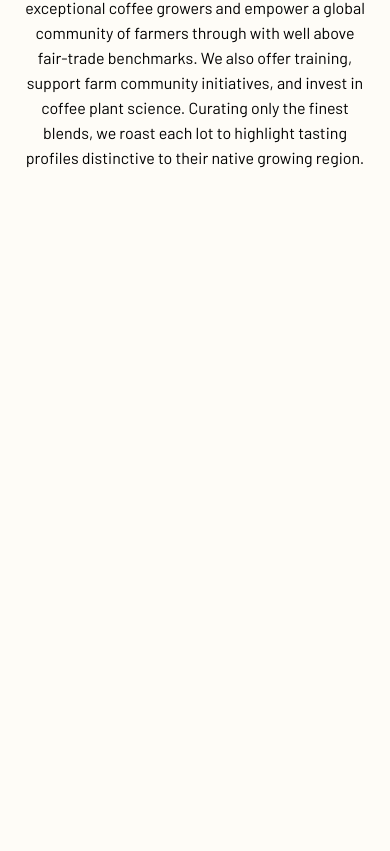
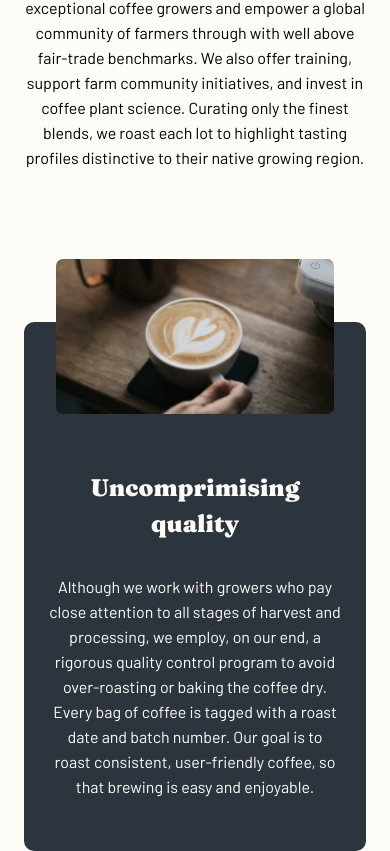
Before and after one commit to kebin20/coffee-roasters-website, a React (Vite) app: page / in a window 390 px wide. Shown: the part 1320-2171 px from the top of the page. Before the commit the page ends 1490 px from the top, so only its background shows below. Built offline with nearby package versions, Linux system fonts and the light colour scheme.

Commit message:
style: quality section completed for mobile

```diff
--- a/src/Pages/AboutUs.jsx
+++ b/src/Pages/AboutUs.jsx
@@ -5,6 +5,7 @@ import Footer from '../UI/Footer';
 
 /* Images */
 import commitment from '../assets/about/mobile/image-commitment.jpg';
+import quality from '../assets/about/mobile/image-quality.jpg';
 
 export default function AboutUs() {
   return (
@@ -21,8 +22,12 @@ export default function AboutUs() {
           </p>
         </section>
 
-        <section className={styles.ourCommitment}>
-          <img className={styles.ourCommitmentImage} src={commitment} alt="picture of a guy pouring coffee" />
+        <section className={styles.ourCommitmentContainer}>
+          <img
+            className={styles.ourCommitmentImage}
+            src={commitment}
+            alt="picture of a guy pouring coffee"
+          />
           <h1>Our commitment</h1>
           <p>
             We’re built on a simple mission and a commitment to doing good along
@@ -38,6 +43,25 @@ export default function AboutUs() {
             profiles distinctive to their native growing region.
           </p>
         </section>
+
+        <section className={styles.qualityContainer}>
+          <div className={styles.imageWrapper}>
+            <img
+              className={styles.qualityImage}
+              src={quality}
+              alt="image of coffee"
+            />
+          </div>
+          <h1 className={styles.qualityTitle}>Uncomprimising quality</h1>
+          <p>
+            Although we work with growers who pay close attention to all stages
+            of harvest and processing, we employ, on our end, a rigorous quality
+            control program to avoid over-roasting or baking the coffee dry.
+            Every bag of coffee is tagged with a roast date and batch number.
+            Our goal is to roast consistent, user-friendly coffee, so that
+            brewing is easy and enjoyable.
+          </p>
+        </section>
       </main>
     </>
   );
--- a/src/Pages/AboutUs.module.css
+++ b/src/Pages/AboutUs.module.css
@@ -28,7 +28,7 @@
 
 /* Our commitment section */
 
-.ourCommitment {
+.ourCommitmentContainer {
   display: grid;
   margin: 6.5em 1.5em;
   gap: 2em;
@@ -37,6 +37,30 @@
 
 .ourCommitmentImage {
   border-radius: 10px;
+}
+
+/* Quality container */
+
+.qualityContainer {
+  display: grid;
+  text-align: center;
+  gap: 2em;
+  padding: 7.25em 1.5em 3.25em 1.5em;
+  margin: 9.5em 1.5em;
+  background-color: var(--darkBlue);
+  color: var(--lightCream);
+  border-radius: 10px;
+}
+
+.imageWrapper {
+  position: relative;
+}
+
+.qualityImage {
+  position: absolute;
+  border-radius: 15px;
+  padding: 0.5em;
+  bottom: 1em;
 }
 
 /* Tablet portrait and larger */
```
